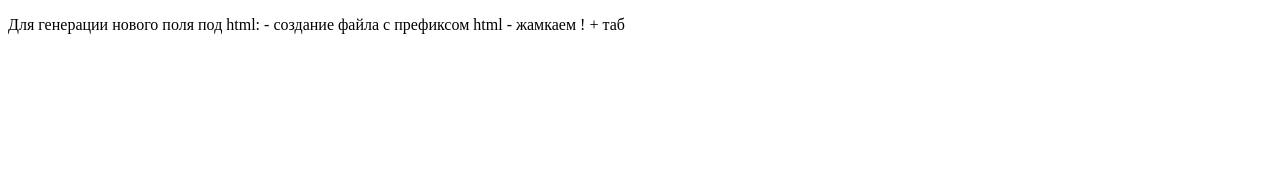
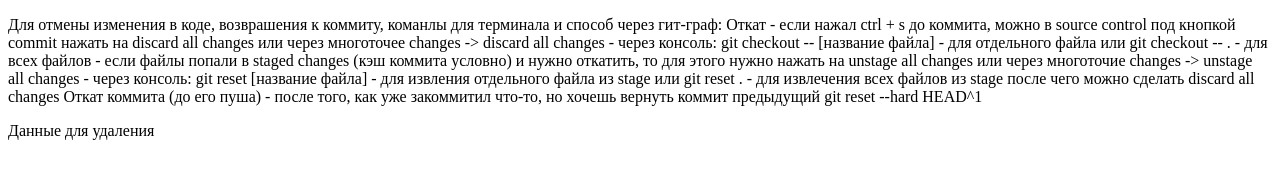
Before and after one commit to pandemon1um/test1, a plain HTML site: page delete_changes_in_repo.html in a window 1280 px wide. Drawn offline with Linux system fonts and the light colour scheme.

Commit message:
Добавлен файл с описанием удаления изменений в коммите незапушенном. Поменял описание индекса (создание заголовка штмл)

```diff
--- a/delete_changes_in_repo.html
+++ b/delete_changes_in_repo.html
@@ -6,9 +6,28 @@
     <title>Document</title>
 </head>
 <body>
-    <p> Для генерации нового поля под html:
-        - создание файла с префиксом html
-        - жамкаем ! + таб </p>
+    <p> Для отмены изменения в коде, возврашения к коммиту, команлы для терминала и способ через гит-граф:
+
+
+
+        Откат
+        - если нажал ctrl + s до коммита, можно в source control под кнопкой commit нажать на discard all changes
+        или через многоточее changes -> discard all changes
+        - через консоль: git checkout -- [название файла] - для отдельного файла
+        или git checkout -- .  - для всех файлов
+
+        - если файлы попали в staged changes (кэш коммита условно) и нужно откатить, то для этого нужно нажать на
+        unstage all changes или через многоточие changes -> unstage all changes
+        - через консоль: git reset [название файла] - для извления отдельного файла из stage
+        или git reset . - для извлечения всех файлов из stage
+        после чего можно сделать discard all changes
+
+        Откат коммита (до его пуша) - после того, как уже закоммитил что-то, но хочешь вернуть коммит предыдущий
+        git reset --hard HEAD^1
+
+    </p>
+
+    <p> Данные для удаления</p>
 
 </body>
 </html>
```
Also changed, not shown: index.html (+5 -0 lines).
